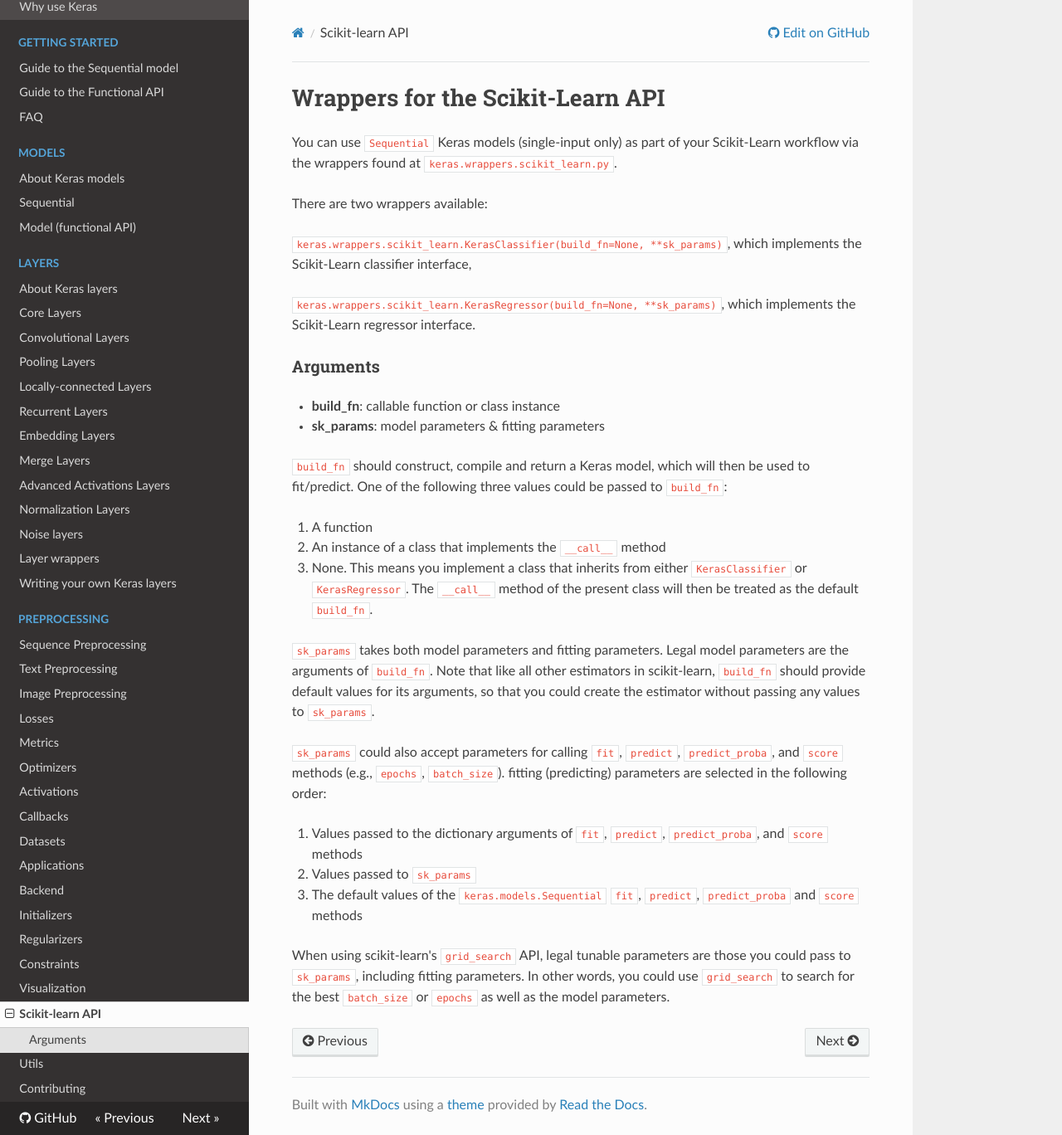
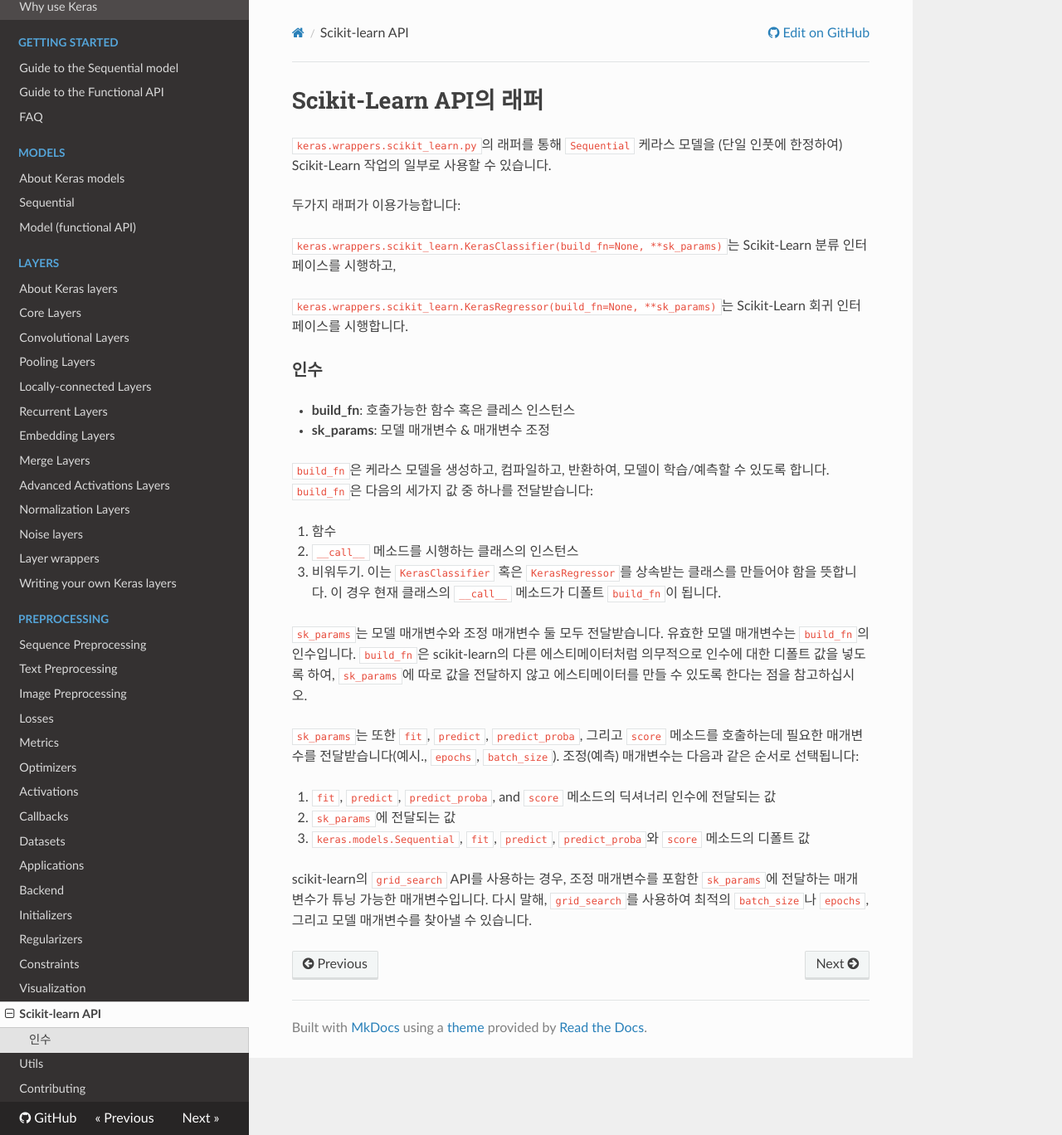
Before and after one commit to keras-team/keras-docs-ko, an MkDocs documentation site: the page built from sources/scikit-learn-api.md, in a window 1280 px wide and 1368 px high. Shown: the whole window at 83% size. Built offline with MkDocs 1.6.1, drawn with Linux system fonts in a browser that asks for light colours; nearby versions of some CDN libraries.

Commit message:
Update scikit-learn-api.md
'fitting'은 'learning'과 차별화를 두기위해 '조정'으로
'tuning'은 위의 둘과 차별화를 두기위해 '튜닝' 그대로 사용했습니다.
(scikit-learn-api.md 마무리)

```diff
--- a/sources/scikit-learn-api.md
+++ b/sources/scikit-learn-api.md
@@ -1,45 +1,45 @@
-# Wrappers for the Scikit-Learn API
+# Scikit-Learn API의 래퍼
 
-You can use `Sequential` Keras models (single-input only) as part of your Scikit-Learn workflow via the wrappers found at `keras.wrappers.scikit_learn.py`.
+`keras.wrappers.scikit_learn.py`의 래퍼를 통해 `Sequential` 케라스 모델을 (단일 인풋에 한정하여) Scikit-Learn 작업의 일부로 사용할 수 있습니다.
 
-There are two wrappers available:
+두가지 래퍼가 이용가능합니다:
 
-`keras.wrappers.scikit_learn.KerasClassifier(build_fn=None, **sk_params)`, which implements the Scikit-Learn classifier interface,
+`keras.wrappers.scikit_learn.KerasClassifier(build_fn=None, **sk_params)`는 Scikit-Learn 분류 인터페이스를 시행하고,
 
-`keras.wrappers.scikit_learn.KerasRegressor(build_fn=None, **sk_params)`, which implements the Scikit-Learn regressor interface.
+`keras.wrappers.scikit_learn.KerasRegressor(build_fn=None, **sk_params)`는 Scikit-Learn 회귀 인터페이스를 시행합니다.
 
-### Arguments
+### 인수
 
-- __build_fn__: callable function or class instance
-- __sk_params__: model parameters & fitting parameters
+- __build_fn__: 호출가능한 함수 혹은 클레스 인스턴스
+- __sk_params__: 모델 매개변수 & 매개변수 조정
 
-`build_fn` should construct, compile and return a Keras model, which
-will then be used to fit/predict. One of the following
-three values could be passed to `build_fn`:
+`build_fn`은 케라스 모델을 생성하고, 컴파일하고, 반환하여,
+모델이 학습/예측할 수 있도록 합니다.
+`build_fn`은 다음의 세가지 값 중 하나를 전달받습니다:
 
-1. A function
-2. An instance of a class that implements the `__call__` method
-3. None. This means you implement a class that inherits from either
-`KerasClassifier` or `KerasRegressor`. The `__call__` method of the
-present class will then be treated as the default `build_fn`.
+1. 함수
+2. `__call__` 메소드를 시행하는 클래스의 인스턴스
+3. 비워두기. 이는 `KerasClassifier` 혹은 `KerasRegressor`를 상속받는 클래스를
+만들어야 함을 뜻합니다. 이 경우 현재 클래스의 `__call__` 메소드가
+디폴트 `build_fn`이 됩니다.
 
-`sk_params` takes both model parameters and fitting parameters. Legal model
-parameters are the arguments of `build_fn`. Note that like all other
-estimators in scikit-learn, `build_fn` should provide default values for
-its arguments, so that you could create the estimator without passing any
-values to `sk_params`.
+`sk_params`는 모델 매개변수와 조정 매개변수 둘 모두 전달받습니다.
+유효한 모델 매개변수는 `build_fn`의 인수입니다.
+`build_fn`은 scikit-learn의 다른 에스티메이터처럼 의무적으로 인수에 대한
+디폴트 값을 넣도록 하여, `sk_params`에 따로 값을 전달하지 않고 에스티메이터를 만들 수 있도록 한다는 점을
+참고하십시오.
 
-`sk_params` could also accept parameters for calling `fit`, `predict`,
-`predict_proba`, and `score` methods (e.g., `epochs`, `batch_size`).
-fitting (predicting) parameters are selected in the following order:
+`sk_params`는 또한 `fit`, `predict`, `predict_proba`, 그리고 `score` 메소드를
+호출하는데 필요한 매개변수를 전달받습니다(예시., `epochs`, `batch_size`).
+조정(예측) 매개변수는 다음과 같은 순서로 선택됩니다:
 
-1. Values passed to the dictionary arguments of
-`fit`, `predict`, `predict_proba`, and `score` methods
-2. Values passed to `sk_params`
-3. The default values of the `keras.models.Sequential`
-`fit`, `predict`, `predict_proba` and `score` methods
+1. `fit`, `predict`, `predict_proba`, and `score` 메소드의
+딕셔너리 인수에 전달되는 값
+2. `sk_params`에 전달되는 값
+3. `keras.models.Sequential`, `fit`, `predict`, `predict_proba`와 `score` 메소드의
+ 디폴트 값
 
-When using scikit-learn's `grid_search` API, legal tunable parameters are
-those you could pass to `sk_params`, including fitting parameters.
-In other words, you could use `grid_search` to search for the best
-`batch_size` or `epochs` as well as the model parameters.
+scikit-learn의 `grid_search` API를 사용하는 경우, 조정 매개변수를 포함한 `sk_params`에 전달하는 매개변수가
+튜닝 가능한 매개변수입니다.
+다시 말해, `grid_search`를 사용하여
+최적의 `batch_size`나 `epochs`, 그리고 모델 매개변수를 찾아낼 수 있습니다.
```
